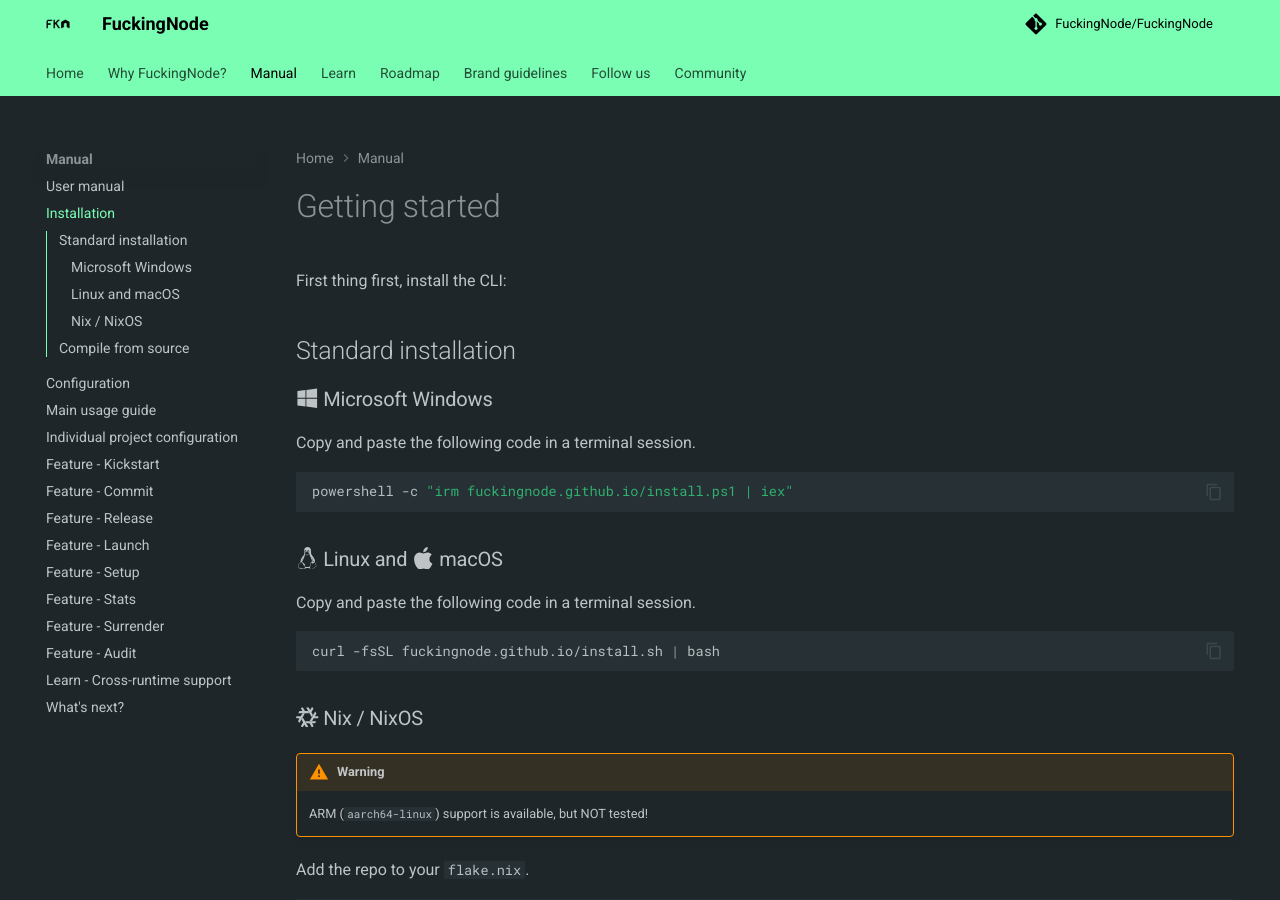
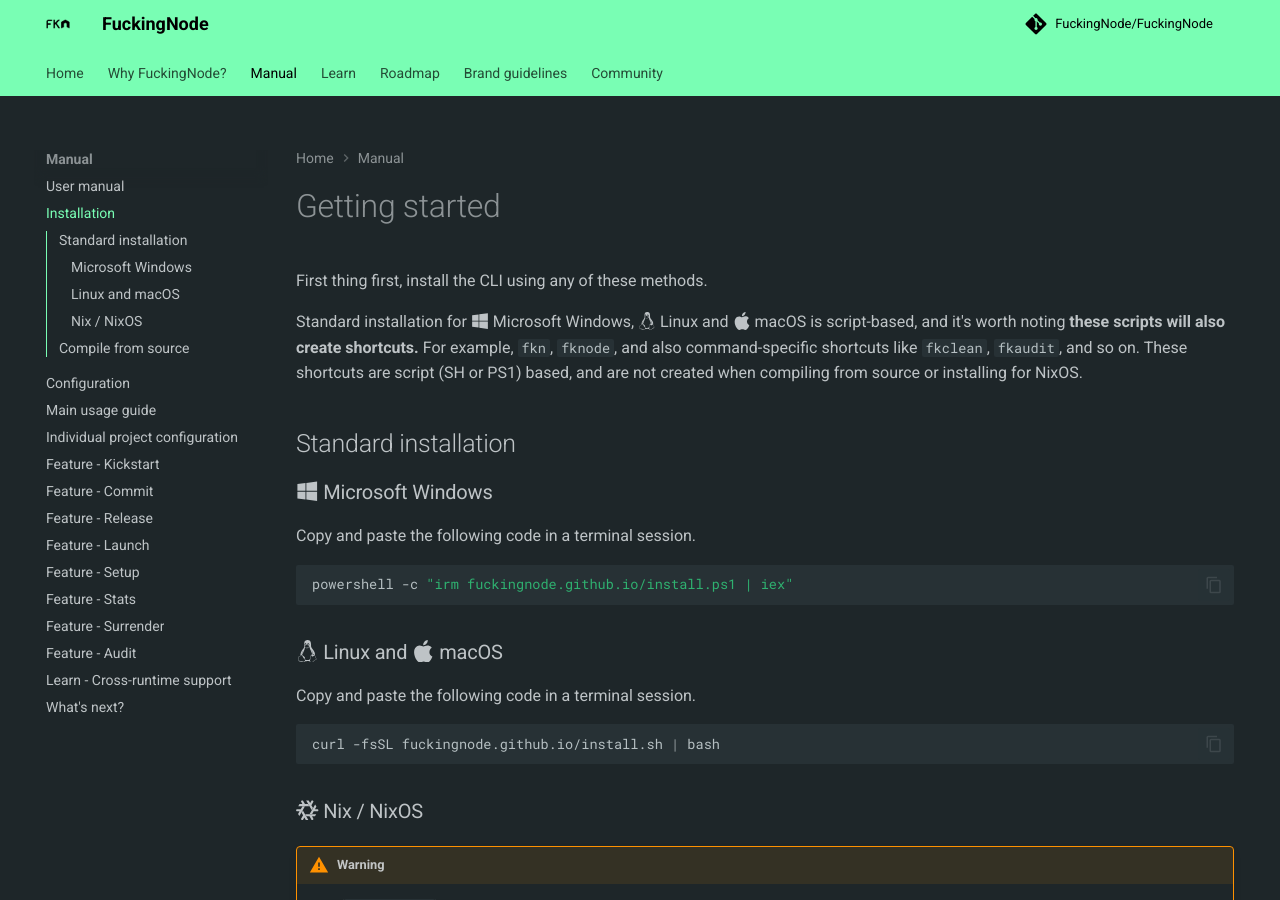
Before and after one commit to FuckingNode/fuckingnode.github.io, an MkDocs documentation site: the page built from docs/manual/install.md, in a window 1280 px wide and 900 px high. Built offline with MkDocs 1.6.1 and Material for MkDocs 9.7.7, drawn with Linux system fonts in a browser that asks for light colours; comment, search, counter and statistics services are not loaded; some of the changed text lies outside the part shown.

Commit message:
Update install.md and social.md

```diff
--- a/docs/manual/install.md
+++ b/docs/manual/install.md
@@ -1,6 +1,8 @@
 # Getting started
 
-First thing first, install the CLI:
+First thing first, install the CLI using any of these methods.
+
+Standard installation for :fontawesome-brands-windows: Microsoft Windows, :simple-linux: Linux and :simple-apple: macOS is script-based, and it's worth noting **these scripts will also create shortcuts.** For example, `fkn`, `fknode`, and also command-specific shortcuts like `fkclean`, `fkaudit`, and so on. These shortcuts are script (SH or PS1) based, and are not created when compiling from source or installing for NixOS.
 
 ## Standard installation
 
@@ -53,6 +55,9 @@
 - Run `deno task compile` and get the output executable from `dist/`.
 - Run `deno -A src/main.ts [...commands]` from the root.
 
+!!! note Note for source compiling
+    When compiling from source, you'll get an error because of a missing utility "kbi". You can ignore it, we use it for hashing release binaries.
+
 ---
 
 You've now learnt how to install the CLI.
--- a/mkdocs.yml
+++ b/mkdocs.yml
@@ -38,8 +38,7 @@
 
     - Roadmap: "about/roadmap.md"
     - Brand guidelines: "about/branding.md"
-    - Follow us: "about/social.md"
-    - Community: "about/community.md"
+    - Community: "about/social.md"
 
 theme:
     name: material
```
Also changed, not shown: docs/about/community.md (deleted, +0 -3 lines), docs/about/social.md (+7 -1 lines).
